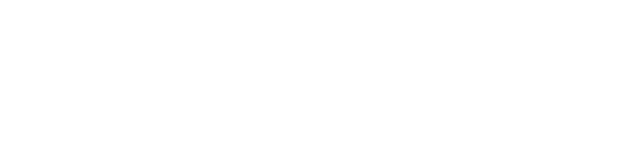
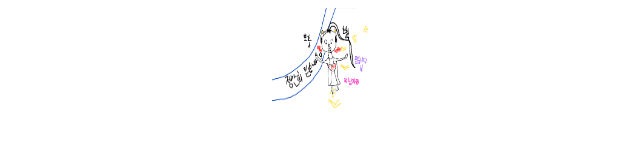
Before and after one commit to rawonik/wjdaksgmldr, a plain HTML site: page main.html in a window 1280 px wide. Shown: the whole page, without its empty margins (318-958 px from the left). Drawn offline with Linux system fonts and the light colour scheme.

Commit message:
Update main.html

```diff
--- a/main.html
+++ b/main.html
@@ -4,4 +4,5 @@
   </head>
   <body>
     <div style ="text-align:center">
-      <image src=
+      <image src="wjdaksgml.png" width="100" height="100">
+        </div>
```
